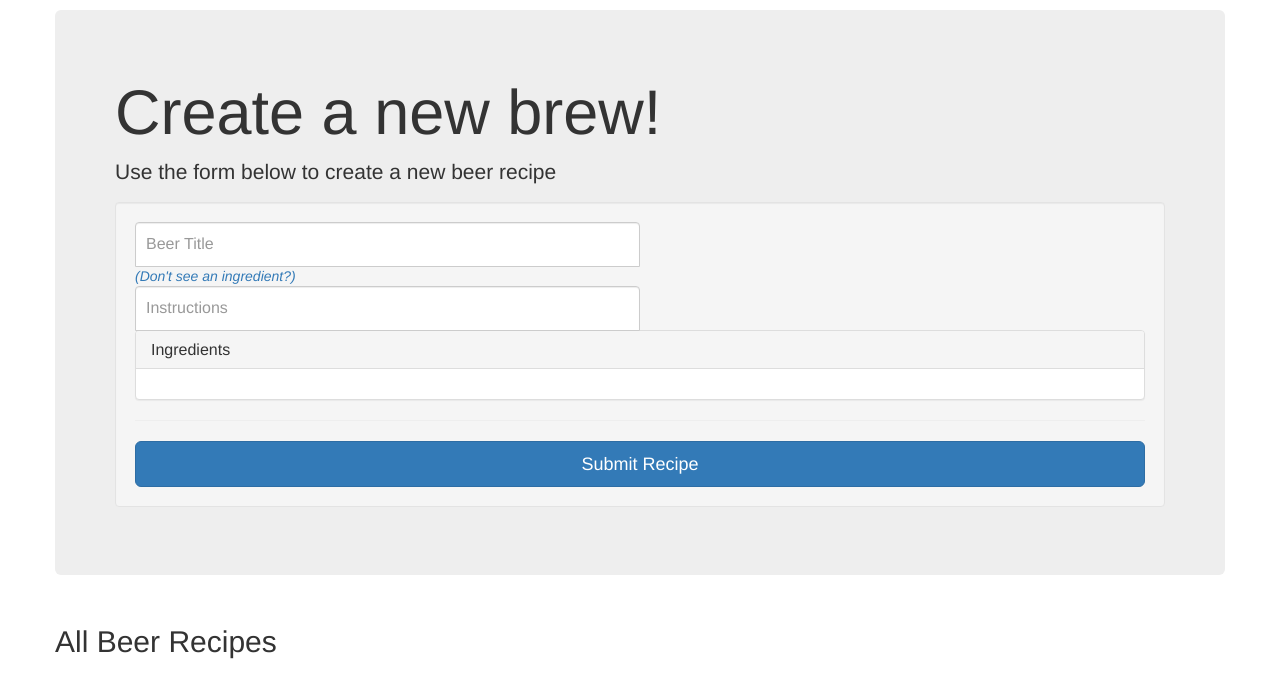
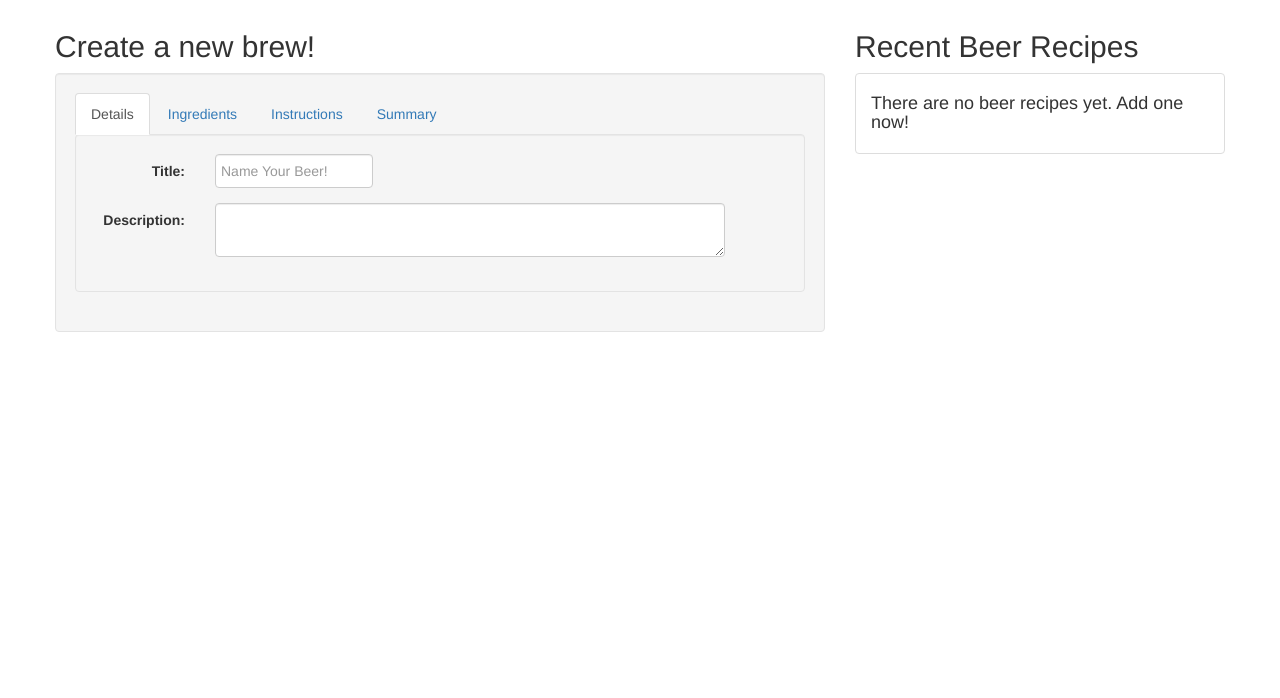
Before and after one commit to ELepolt/ShipCompliant, a Django app: page / in a window 1280 px wide. Shown: the part 60-758 px from the top of the page. Run offline with Django 3.2, Linux system fonts and the light colour scheme; tables that the repository leaves empty hold one stand-in row (values such as "Sample post"); some libraries are stand-ins or nearby versions.

Commit message:
Updated entire website with new functionality and code

```diff
--- a/shipcompliant/static/css/styles.css
+++ b/shipcompliant/static/css/styles.css
@@ -1,54 +1,11 @@
-.form-fs .form-control {
-  position: relative;
-  height: auto;
-  -webkit-box-sizing: border-box;
-     -moz-box-sizing: border-box;
-          box-sizing: border-box;
-  padding: 10px;
-  font-size: 16px;
-  width: 50%;
+.form-horizontal input{
+  width:75%;
   display: inline;
+  padding: 5px;
 }
-
-.form-fs .form-control:focus {
-  z-index: 2;
+.nav-tabs {
+  border:none;
 }
-.form-fs input[type="text"], .form-fs input[type="email"] {
-  margin-bottom: -1px;
-  border-bottom-right-radius: 0;
-  border-bottom-left-radius: 0;
+.alert{
+  border: 1px solid red;
 }
-
-.form-fs input[type="password"] {
-  margin-bottom: 10px;
-  border-top-left-radius: 0;
-  border-top-right-radius: 0;
-}
-
-.list-group .sub-list
-{
-  margin-top: 10px;
-  margin-bottom: 0px;
-}
-
-.fs-padded10
-{
-  padding: 10px;
-}
-.sc_clearer
-{
-  clear: both;
-}
-.sc_spacing
-{
-  padding-top: 5px;
-  padding-bottom: 5px
-}
-.table-responsive
-{
-  overflow: auto;
-}
-.glyphicon
-{
-  padding: 0px !important;
-}
--- /dev/null
+++ b/shipcompliant/static/js/index.js
@@ -0,0 +1,146 @@
+// Adds an ingredient to your ingredient list
+function addIngredient(e){
+	var amountDiv = $(e).parent();
+	var formGroup = amountDiv.parent();
+	var allInputs = formGroup.find(":input");
+
+	// Pass the inputs of the ingredients in to be checked for invalid numbers/selections
+	if(validate(allInputs)){
+		// Lots of manual stuff here.
+		var amount = amountDiv.find("input").val(); // The actual number
+		var amountMeasure = amountDiv.text().trim(); // oz/lbs
+		var ingredientId = formGroup.find("select").val(); // IngredientId to build the next line
+		var ingredientName = formGroup.find("option[value='" + ingredientId + "']").text(); // Ingredient name, American/Centenial/etc
+		var ingredientType = formGroup.attr("data-ingredient-type"); // Ingredient Type, Yeast/Hops/etc
+
+		// CommaSeparatedValue field to hold the ingredients
+		var hiddenIngredientsText = $("#hiddenIngredients").val(); // Current text
+		var addedIngredientText = ingredientId + ";"; // Text that needs to be added
+		$("#hiddenIngredients").text(hiddenIngredientsText + addedIngredientText); // Adding it all together
+
+		// See three lines above. Probably could write a small function that does this and consolodate this a little
+		var hiddenAmountsText = $("#hiddenAmounts").val();
+		var addedAmountText = amount + amountMeasure + ";";
+		$("#hiddenAmounts").text(hiddenAmountsText + addedAmountText);
+
+		// Builds the html for a list item and adds it to the summary and the ingredients screen
+		var listItem = buildListItem(amount, amountMeasure, ingredientName, ingredientId);
+		var summaryDestination = "#ingredientSummary" + ingredientType;
+		addListItem(listItem, summaryDestination);
+
+		// Same as above
+		var addedIngredientsDestination = "#addedIngredients";
+		addListItem(listItem, addedIngredientsDestination);
+
+		// Resets the inputs
+		formGroup.find("select").val(0);
+		amountDiv.find("input").val("");
+	}
+}
+
+// Combines the ingredient information into a <li> tag
+function buildListItem(amount, amountMeasure, ingredientName, ingredientId){
+	var listItem = "<li data-ingredient-id='" + ingredientId+"'>";
+	listItem += amount + amountMeasure + " " + ingredientName;
+	listItem += "</li>";
+
+	return listItem;
+}
+
+// Appends html to an existing location
+function addListItem(listItem, destination){
+	$(destination).append(listItem);
+}
+
+// The submit button functionality
+function submitRecipe(e){
+	// base url and all the necessary data
+	var url = $.find("base")[0].href;
+	var data = {
+		csrfmiddlewaretoken: $('input[name="csrfmiddlewaretoken"]').val(),
+		ingredients: $("#hiddenIngredients").text(),
+		amounts: $("#hiddenAmounts").text(),
+		instructions: $("#beerInstructions").val(),
+		title: $("#beerTitle").val(),
+		description: $("#beerDescription").val()
+	}
+	$.ajax({
+		url: url + "addrecipe/",
+		type: "Post",
+		data: data,
+		success: function(result){
+			// On success, alert that it was successful and reload the page
+			alert("Beer successfully created!");
+			window.location = $.find("base")[0].href;
+		}
+	});
+}
+
+// Adds a new ingredient to the database
+function addNewIngredient(e){
+	var modalContent = $(e).parent().parent();
+	var ingredientTypeId = modalContent.find("select").val();
+	var ingredientName = modalContent.find("input").val().trim();
+	if(ingredientTypeId == 0 || ingredientName == ""){
+		$("#ingredientAlert").show();
+	}
+	else{
+		$("#ingredientAlert").hide();
+		var url = $.find("base")[0].href;
+		$.ajax({
+			url: url + "addnewingredient/",
+			type: "Post",
+			data: {csrfmiddlewaretoken: $('input[name="csrfmiddlewaretoken"]').val(), ingredient_type_id: ingredientTypeId, ingredient_name: ingredientName},
+			success: function(result){
+				// Parse the necessary info from the result
+				var ingredientId = result.split(";")[0];
+				var ingredientName = result.split(";")[1];
+				var ingredientTypeName = result.split(";")[2];
+
+				// Find the drop down that the ingredient belongs to
+				var ingredientTypeDiv = $.find("div[data-ingredient-type='" + ingredientTypeName + "']");
+				var ingredientTypeDropDown = $(ingredientTypeDiv).find("select");
+				var ingredientOption = new Option(ingredientName, ingredientId);// "<select value='" + ingredientId + "'>" + ingredientName + "</select>";
+
+				// Add ingredient to drop down and select it
+				ingredientTypeDropDown.append(ingredientOption);
+				ingredientTypeDropDown.val(ingredientId);
+				$('#addIngredientModal').modal('toggle');
+
+				// Reset the inputs on the modal
+				var modalContent = $(e).parent().parent();
+				modalContent.find("select").val(0);
+				modalContent.find("input").val("");
+
+			}
+		});
+	}
+}
+
+
+
+// Add info to summary page when clicked off.
+$("#beerTitle").blur(function(){
+	$("#summaryTitle").text(this.value);
+});
+$("#beerDescription").blur(function(){
+	$("#summaryDescription").text(this.value);
+});
+$("#beerInstructions").blur(function(){
+	$("#summaryInstructions").text(this.value);
+});
+
+// Validates inputs and checks for negative or null/empty values
+function validate(inputs){
+	var isValid = true;
+	$.each(inputs, function(t, input){
+		if(input.value <= 0 || input.value == ""){
+			isValid = false;
+			input.classList.add("alert");
+		}
+		else{
+			input.classList.remove("alert");
+		}
+	});
+	return isValid;
+}
--- a/shipcompliant/templates/website/_base.html
+++ b/shipcompliant/templates/website/_base.html
@@ -15,7 +15,6 @@
         <!-- Javascript -->
         <script src="{% static 'js/jquery.min.1.7.1.js' %}"></script>
         <script src="{% static 'js/jquery-ui-1.10.3.min.js' %}"></script>
-
         {% block css %}{% endblock %}
         <!-- HTML5 Shim and Respond.js IE8 support of HTML5 elements and media queries -->
         <!-- WARNING: Respond.js doesn't work if you view the page via file:// -->
@@ -23,20 +22,15 @@
           <script src="https://oss.maxcdn.com/libs/html5shiv/3.7.0/html5shiv.js"></script>
           <script src="https://oss.maxcdn.com/libs/respond.js/1.4.2/respond.min.js"></script>
         <![endif]-->
-        <style type="text/css">
-            .glyphicon {
-                padding-left: 10px;
-            }
-        </style>
     </head>
     <body>
         {% csrf_token %}
         <div class="container">
             <div class="header">
-                <ul class="nav nav-pills pull-right">
-
-                </ul>
-                <h1 class="text-muted">ShipCompliant Recipe Creator</h3>
+                <script type="text/javascript">
+                    document.write("<base href='http://" + document.location.host + "' />");
+                </script>
+                <h1 class="text-muted">ShipCompliant Recipe Creator</h1>
             </div>
 
             {% block content %}
--- a/shipcompliant/templates/website/index.html
+++ b/shipcompliant/templates/website/index.html
@@ -2,80 +2,152 @@
 
 {% block content %}
 <div class="row">
-	<div class="jumbotron">
-		<h1>Create a new brew!</h1>
-		<p>Use the form below to create a new beer recipe</p>
-		<div class="row">
-			<div class="col-md-12">
-				<div class="well">
-					<form class="form-fs" action="/addrecipe/" method="post" role="form">
-        				{% csrf_token %}
-						{% for field, error in user_form.errors.as_text %}
-						<div class="alert alert-danger login-alert">{{ error }}</div>
-						{% endfor %}
+	<div class="row">
+		<div class="col-md-8">
+			<h2>Create a new brew!</h2>
+			<div class="well">
+				<div role="tabpanel">
+					<!-- Nav tabs -->
+					<ul class="nav nav-tabs" role="tablist">
+						<li role="presentation" class="active">
+							<a href="#details" aria-controls="details" role="tab" data-toggle="tab">Details</a>
+						</li>
+						<li role="presentation">
+							<a href="#ingredients" aria-controls="ingredients" role="tab" data-toggle="tab">Ingredients</a>
+						</li>
+						<li role="presentation">
+							<a href="#instructions" aria-controls="instructions" role="tab" data-toggle="tab">Instructions</a>
+						</li>
+						<li role="presentation">
+							<a href="#summary" aria-controls="summary" role="tab" data-toggle="tab">Summary</a>
+						</li>
+					</ul>
 
-						<input type="text" class="form-control" name="name" placeholder="Beer Title">
-						<input type="hidden" class"form-control" id="hidden-ingredients" name="ingredients" value="">
-						{% for ingredient_type, ingredients in ingredient_dict.iteritems %}
-							<input type="hidden" class"form-control" id="ingredient{{ ingredient_type.id }}">
-							<br/>
-							<div class="btn-group sc_spacing">
-								<button id="button{{ ingredient_type.id }}" type="button" class="btn btn-default dropdown-toggle" data-toggle="dropdown">
-								{{ ingredient_type.ingredient_type }}
-								<span class="caret"></span>
+					<form class="form-horizontal" action="/addrecipe/" method="post" role="form">
+						<!-- Tab panes -->
+						<div class="tab-content">
+							<div role="tabpanel" class="tab-pane active well" id="details">
+								<div class="form-group">
+									<label class="col-md-2 control-label" for="beerTitle">Title:</label>
+									<div class="col-md-4">
+										<input class="form-control" type="text" placeholder="Name Your Beer!" id="beerTitle" />
+									</div>
+
+								</div>
+								<div class="form-group">
+									<label class="col-md-2 control-label" for="beerDescription">Description:</label>
+									<div class="col-md-9">
+										<textarea class="form-control" id="beerDescription"></textarea>
+									</div>
+								</div>
+							</div>
+							<div role="tabpanel" class="tab-pane well" id="ingredients">
+								{% for ingredient_type, ingredients in ingredient_dict.iteritems %}
+								<div clas="row">
+									<div data-ingredient-type="{{ ingredient_type.display_name }}" class="form-group">
+										<label class="col-md-2 control-label">{{ ingredient_type.display_name }}</label>
+										<div class="col-md-3">
+											<select class="form-control">
+												<option value="0">Select</option>
+												{% for ingredient in ingredients %}
+													<option value="{{ ingredient.id }}">{{ ingredient.name }}</option>
+												{% endfor %}
+											</select>
+										</div>
+										<label class="col-md-2 control-label">Amount</label>
+										<div class="col-md-5">
+											{% if ingredient_type.display_name == "Yeast" or ingredient_type.display_name == "Hops" %}
+												<input class="form-control" type="number" step=".1" min="0" /> oz
+											{% else %}
+												<input class="form-control" type="number" min="0" /> lbs
+											{% endif %}
+											<a onclick="addIngredient(this)" class="btn btn-default btn-xs">
+												<span class="glyphicon glyphicon-plus"></span>
+											</a>
+										</div>
+									</div>
+								</div>
+
+								{% endfor %}
+								<i>Can't find an ingredient? Add a new one here!</i>
+								<button type="button" class="btn btn-primary btn-sm" data-toggle="modal" data-target="#addIngredientModal">
+									Add Ingredient
 								</button>
-								<ul class="dropdown-menu">
-									{% for ingredient in ingredients %}
-										<li id="ingredient_li{{ ingredient_type.id }}-{{ingredient.id}}">{{ ingredient.name }}</li>
-									{% endfor %}
-								</ul>
-								<input type="text" class="form-control" id="amount{{ ingredient_type.id }}" placeholder="Amount">
-								<span><button id="add{{ ingredient_type.id }}" type="button" class="btn btn-default btn-xs addButton">
-									<span class="glyphicon glyphicon-plus"></span>
-								</button></span>
+								<!-- Modal -->
+								<div class="modal fade" id="addIngredientModal" tabindex="-1" role="dialog" aria-labelledby="addIngredientModalLabel" aria-hidden="true">
+								  <div class="modal-dialog">
+								    <div class="modal-content">
+								      <div class="modal-header">
+								        <button type="button" class="close" data-dismiss="modal" aria-label="Close"><span aria-hidden="true">&times;</span></button>
+								        <h4 class="modal-title" id="myModalLabel">Add a new ingredient</h4>
+								      </div>
+								      <div class="modal-body">
+								        <select>
+								        	<option value="0">Select</option>
+								        	{% for ingredient_type in ingredient_types %}
+								        		<option value="{{ ingredient_type.id }}">{{ ingredient_type.display_name }}</option>
+								        	{% endfor %}
+								        </select>
+								        <input type="text" />
+								      	<div id="ingredientAlert">Please select an ingredient type and enter a name.</div>
+								      </div>
+								      <div class="modal-footer">
+								        <button type="button" class="btn btn-default" data-dismiss="modal">Close</button>
+								        <a class="btn btn-primary" onclick="addNewIngredient(this)">Add Ingredient</a>
+								      </div>
+								    </div>
+								  </div>
+								</div>
+								<div>
+									<h4>Added Ingredients</h4>
+									<ul id="addedIngredients"></ul>
+								</div>
 							</div>
-						{% endfor %}
-
-						<br/>
-						<a onclick="alert('Saving an ingredient resets your recipe.')" href="#" class="Ingredient" data-toggle="modal" data-target=".addIngredient"><i>(Don't see an ingredient?)</i></a>
-
-						<br />
-						<input type="text" class="form-control" name="instructions" placeholder="Instructions">
-
-						<div id="addIngredient" class="modal fade addIngredient" tabindex="-1" role="dialog" aria-labelledby="myLargeModalLabel" aria-hidden="true">
-							<div class="modal-dialog modal-lg">
-								<div class="modal-content"></div>
+							<div role="tabpanel" class="tab-pane well" id="instructions">
+								<textarea id="beerInstructions"></textarea>
+							</div>
+							<div role="tabpanel" class="tab-pane well" id="summary">
+								<div>
+									<h1 id="summaryTitle">Title</h1>
+									<p id="summaryDescription">Description</p>
+									<h4>Ingredients</h4>
+									<div class="row">
+										{% for ingredient_type in ingredient_types %}
+							        	<div class="col-md-3" id="ingredientSummary{{ingredient_type.display_name}}">
+											<h5>{{ingredient_type.display_name}}<h5>
+											<ul><ul>
+										</div>
+							        	{% endfor %}
+									</div>
+									<h4>Instructions</h4>
+									<div id="summaryInstructions"></div>
+									<ul></ul>
+								</div>
+								<a class="btn btn-primary" onclick="submitRecipe(this)">Submit Recipe</a>
 							</div>
 						</div>
-						<div class="panel panel-default">
-							<div class="panel-heading">
-								<h3 class="panel-title">Ingredients</h3>
-							</div>
-							<div class="panel-body" id="ingredients"></div>
-						</div>
-						<hr>
-
-						<button class="btn btn-primary btn-lg btn-block" type="submit">Submit Recipe</button>
+						<input type="hidden" id="hiddenIngredients" />
+						<input type="hidden" id="hiddenAmounts" />
 					</form>
 				</div>
 			</div>
 		</div>
-	</div>
-	<div class="row">
-		<div class="col-md-12">
-			<h2>All Beer Recipes</h2>
+
+		<div class="col-md-4">
+			<h2>Recent Beer Recipes</h2>
 			<ul class="list-group">
 				{% for recipe, ingredients in recipe_list.iteritems %}
-					<li class="list-group-item" data-toggle="collapse" data-target="#recipe{{ recipe.id }}">
-						{{ recipe.title }}
+					<li class="list-group-item">
+						<a  data-toggle="collapse" data-target="#recipe{{ recipe.id }}">{{ recipe.title }}</a>
 						<div id="recipe{{ recipe.id }}" class="collapse out">
+							<p>{{ recipe.description }}</p>
 							<ul class="list-group sub-list">
 								<div class="row">
 								{% for ingredient in ingredients %}
 									<div class="col-md-12">
 										<li class="list-group-item">
 											<span class="badge">{{ ingredient.amount }}</span>
-											{{ ingredient.ingredient.name }}
+											{{ ingredient.ingredient.name }} {{ ingredient.ingredient.ingredient_type.display_name }}
 										</li>
 									</div>
 								{% endfor %}
@@ -85,9 +157,15 @@
 							<ul>
 						</div>
 					</li>
+				{% empty %}
+					<li class="list-group-item">
+						<h4>There are no beer recipes yet. Add one now!</h4>
+					</li>
 				{% endfor %}
 			</ul>
 		</div>
+	</div>
+	<div class="row">
 	</div>
 </div>
 
@@ -95,42 +173,6 @@
 
 {% block js %}
 
-<script type="text/javascript">
-
-$('.Ingredient').click(function(e){
-	$.post('/addingredient/',
-		{
-			csrfmiddlewaretoken: $('input[name="csrfmiddlewaretoken"]').val()
-		},
-		function(data) {
-			$(".modal-content").html(data);
-		}
-	).fail(function(data) {
-		console.log("fail");
-	});
-});
-
-$('.addButton').click(function(e){
-	var length = this.id.length;
-	var id = this.id.substring(length-1, length);
-
-	var ingredient = $("#button"+id).text();
-	var amount = $("#amount"+id).val();
-	console.log(amount);
-	$('#ingredients').append("<li>" + ingredient + " - " + amount + "</li>");
-	$("#hidden-ingredients").val($("#hidden-ingredients").val() + ingredient.trim() + "-" + amount.trim() + ";");
-});
-
-$('li').click(function(e) {
-	var length = this.id.split("-")[0].length;
-	var ingredienTypeID = this.id.split("-")[0].substring(length-1, length);
-	var ingredientID = this.id.split("-")[1];
-	$("#button" + ingredienTypeID).text($(this).text())
-});
-
-</script>
-
-
-
+<script type="text/javascript" src="static/js/index.js"></script>
 
 {% endblock %}
--- a/shipcompliant/website/admin.py
+++ b/shipcompliant/website/admin.py
@@ -7,8 +7,8 @@ from website.models import IngredientType, Ingredient
 
 # Sets the order of fields that appear on admin page
 class IngredientTypeAdmin(admin.ModelAdmin):
-	fields = ['ingredient_type', 'display_name']
-	list_display = ('ingredient_type', 'display_name')
+	fields = ['display_name']
+	# list_display = ( 'display_name')
 
 class IngredientAdmin(admin.ModelAdmin):
 	fields = ['ingredient_type', 'name']
--- a/shipcompliant/website/urls.py
+++ b/shipcompliant/website/urls.py
@@ -3,7 +3,6 @@ from website import views
 
 urlpatterns = patterns('',
 	url(r'^$', views.index, name='index'),
-    url(r'^addingredient/$', views.addingredient, name='addingredient'),
     url(r'^addnewingredient/$', views.addnewingredient, name='addnewingredient'),
     url(r'^addrecipe/$', views.addrecipe, name='addrecipe'),
 )
--- a/shipcompliant/website/views.py
+++ b/shipcompliant/website/views.py
@@ -8,29 +8,44 @@ from django.db.models import Q
 from website.forms import IngredientForm
 from website.models import BeerRecipe, IngredientType, Ingredient, BeerIngredient
 
-# import json
-# import pdb
+import json
+import pdb
 
 def index(request):
+	# Gets all the types of ingredients from the DB
 	ingredient_types = IngredientType.objects.all()
+
+	# Creates an empty Ordered Dictionary
 	ingredient_dict = OrderedDict()
-	ingredient_types = IngredientType.objects.all()
-	# import pdb
-	# pdb.set_trace()
+
+	# Loops through the ingredient type list and adds a key value pair
+	# of Ingredient and List of Ingredients that match that type
 	for ingredient_type in ingredient_types:
 		ingredients = Ingredient.objects.filter(ingredient_type=ingredient_type)
 		ingredient_dict[ingredient_type] = ingredients
 
+
 	recipe_list = OrderedDict()
 	recipes = BeerRecipe.objects.all()
 
+	# Loops through the recipes in the DB to add to the empty OrderedDict()
 	for recipe in recipes:
-		length = len(recipe.ingredients.split(";")) - 1
-		ingredient_list = []
-		for x in range(0,length):
-			beer_ingredient = BeerIngredient.objects.get(pk=recipe.ingredients.split(";")[x])
-			ingredient_list.append(beer_ingredient)
 
+		# Recipe ingredients are stored as a semi-colon separated list
+		# len() is index 1
+		# arrays are index 0
+		# length = len(recipe.ingredients.split(";")) - 1
+		# ingredient_list = []
+		ingredient_list = BeerIngredient.objects.filter(beer_recipe__id = recipe.id)
+		# loop from 0 to the length of the ingredient list
+		# for x in range(0,length):
+		# 	# Get the ingredient that the id matches with
+		# 	beer_ingredient = BeerIngredient.objects.get(pk=recipe.ingredients.split(";")[x])
+
+		# 	# Add ingredient to the ingredient_list
+		# 	ingredient_list.append(beer_ingredient)
+
+		# attach the ingredient list to the recipe
 		recipe_list[recipe] = ingredient_list
 
 
@@ -45,56 +60,37 @@ def index(request):
 def addrecipe(request):
 	if request.method == 'POST':
 		recipe = BeerRecipe()
-		recipe.title = request.POST['name']
+		recipe.title = request.POST['title']
 		recipe.instructions = request.POST['instructions']
+		recipe.description = request.POST['description']
+		recipe.save()
 
 		ingredient_list = ""
-
 		ingredients = request.POST['ingredients']
+		amounts = request.POST['amounts']
 		length = len(ingredients.split(";"))-1
 		for x in range(0, length):
 			ingredient = BeerIngredient()
-			ingredient.ingredient = Ingredient.objects.get(name = ingredients.split(";")[x].split("-")[0])
-			ingredient.amount = ingredients.split(";")[x].split("-")[1]
+			ingredient.beer_recipe = recipe
+			ingredient.ingredient = Ingredient.objects.get(id = ingredients.split(";")[x])
+			ingredient.amount = amounts.split(";")[x]
 
 			ingredient.save()
 
-			ingredient_list += str(ingredient.id) + ";"
-
-		recipe.ingredients = ingredient_list
-		recipe.save()
 
 	return redirect('index')
-
-def addingredient(request):
-	context = ""
-	if request.method == 'POST':
-		ingredient_types = IngredientType.objects.all()
-
-		context = {
-			'ingredient_types': ingredient_types,
-		}
-
-		# if not request.user.is_authenticated():
-		# 	context['user_form'] = UserForm()
-		# else:
-		# 	checkins = FanStatsUser.objects.get(user=request.user).checkins.all()
-		# 	context['checkins'] = set(map(lambda x: x.sport_type.feed_id, checkins))
-
-		return render(request, 'website/addingredient.html', context)
-	else:
-		return render(request, 'website/addingredient.html', context)
 
 def addnewingredient(request):
 	if request.method == 'POST':
 		context = ""
 		ingredient = Ingredient()
 
-		ingredient_id = request.POST['ingredient_id']
-		ingredient_type = IngredientType.objects.get(ingredient_type=ingredient_id)
-		ingredient.name = request.POST['title']
+		ingredient_type_id = request.POST['ingredient_type_id']
+		ingredient_type = IngredientType.objects.get(id=ingredient_type_id)
+		ingredient.name = request.POST['ingredient_name']
 		ingredient.ingredient_type = ingredient_type
 
 		ingredient.save()
-
-	return redirect('index')
+		# pdb.set_trace()
+		return HttpResponse(str(ingredient.id) + ";" + str(ingredient.name) + ";" + str(ingredient.ingredient_type.display_name))
+	return ""
```
Also changed, not shown: shipcompliant/templates/website/addingredient.html (deleted, +0 -41 lines), shipcompliant/website/models.py (+6 -2 lines).
